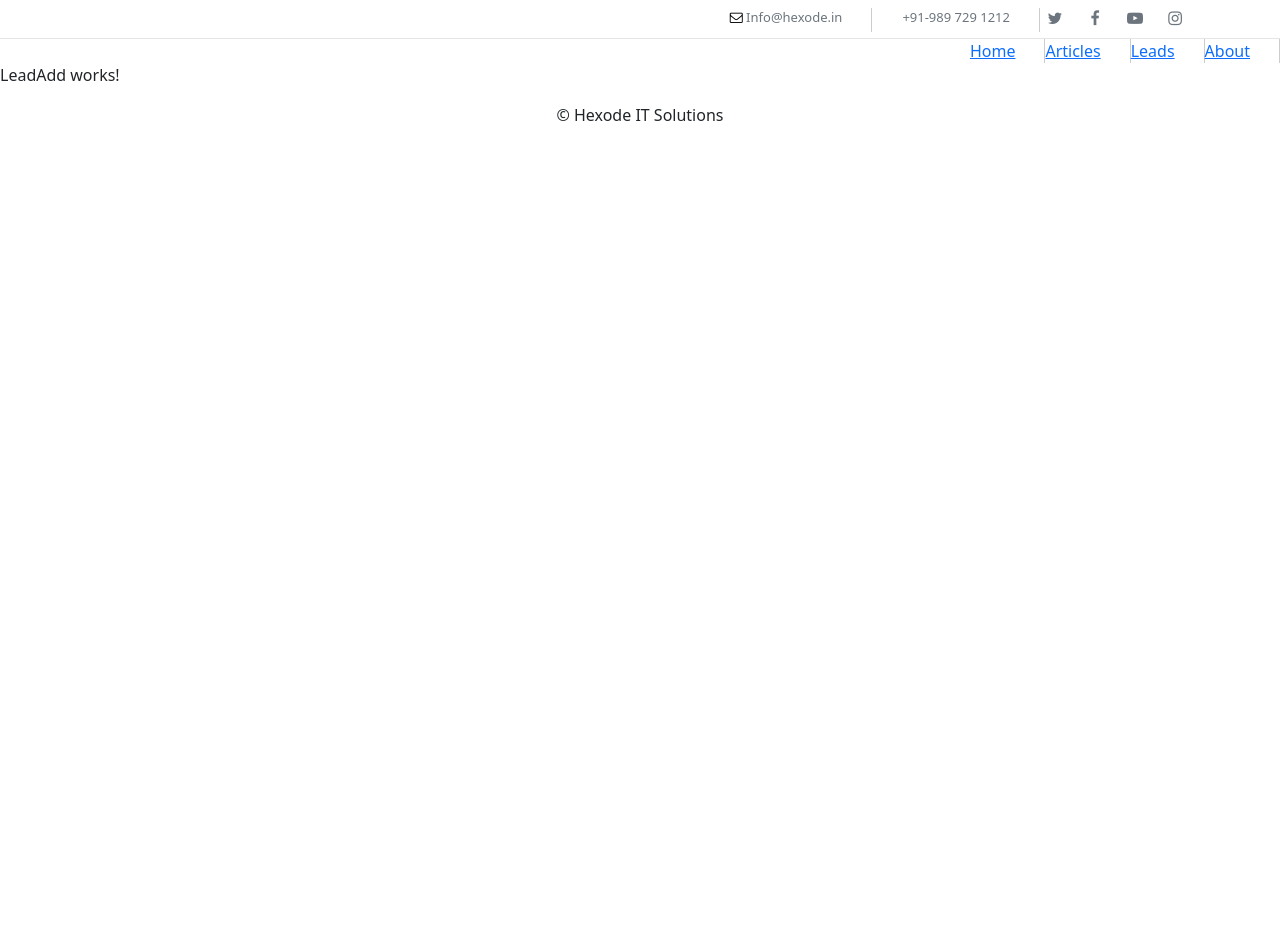
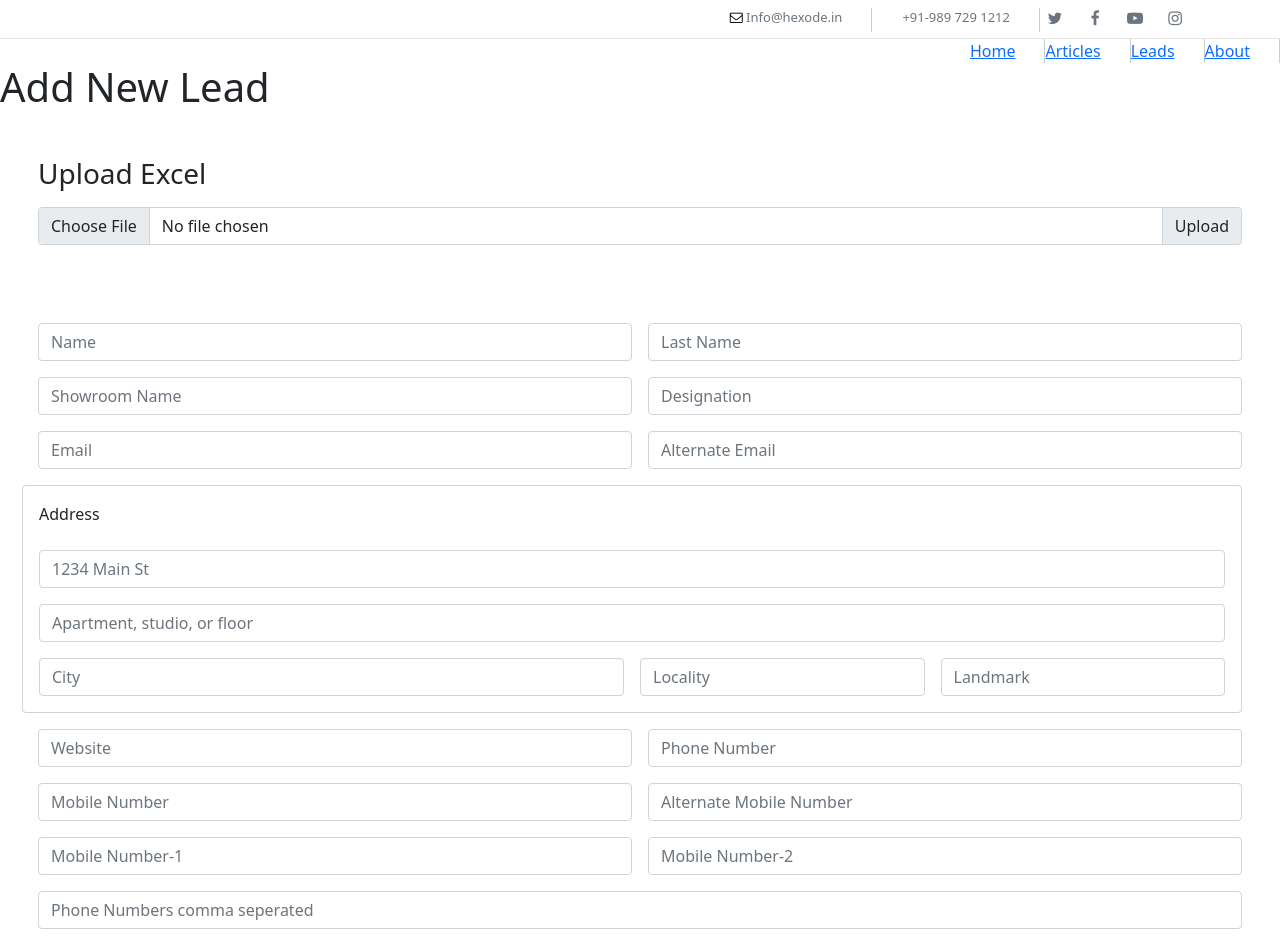
Before and after one commit to infohexode/hexode, an Angular app: page /addleads in a window 1280 px wide. Shown: the top 943 px of the page. Before the commit the page ends 800 px from the top, so only its background shows below. Built offline with nearby package versions, Linux system fonts and the light colour scheme.

Commit message:
Excel file uploading successfully and tested

```diff
--- a/src/app/LeadAdd/LeadAdd.component.css
+++ b/src/app/LeadAdd/LeadAdd.component.css
@@ -0,0 +1,4 @@
+.addr{
+    border:1px solid #ced4da;
+    border-radius: 0.25rem;
+}
--- a/src/app/LeadAdd/LeadAdd.component.html
+++ b/src/app/LeadAdd/LeadAdd.component.html
@@ -1,3 +1,223 @@
-<p>
-  LeadAdd works!
-</p>
+<h1>Add New Lead</h1>
+<form class="row m g-3" [formGroup]="uploadForm" (ngSubmit)="uploadfile()">
+  <div class="mb-3">
+    <h3><label for="formFile" class="form-label">Upload Excel</label></h3>
+    <div class="input-group mb-3">
+      <input
+        type="file"
+        name="xlsxFile"
+        class="form-control"
+        (change)="onFileSelect($event)"
+        id="inputGroupFile02"
+      />
+      <button class="input-group-text" type="submit">Upload</button>
+    </div>
+  </div>
+</form>
+<form class="row m g-3" [formGroup]="formGroup" (ngSubmit)="registerProcess()">
+  <div class="col-md-6">
+    <input
+      type="text"
+      class="form-control"
+      formControlName="Name"
+      id="Name"
+      placeholder="Name"
+    />
+  </div>
+  <div class="col-md-6">
+    <input
+      type="text"
+      class="form-control"
+      formControlName="LastName"
+      id="LastName"
+      placeholder="Last Name"
+    />
+  </div>
+  <div class="col-md-6">
+    <input
+      type="text"
+      class="form-control"
+      formControlName="ShowroomName"
+      id="ShowroomName"
+      placeholder="Showroom Name"
+    />
+  </div>
+
+  <div class="col-md-6">
+    <input
+      type="text"
+      class="form-control"
+      formControlName="designation"
+      id="designation"
+      placeholder="Designation"
+    />
+  </div>
+
+  <div class="col-md-6">
+    <input
+      type="text"
+      class="form-control"
+      formControlName="email1"
+      id="email1"
+      placeholder="Email"
+    />
+  </div>
+
+  <div class="col-md-6">
+    <input
+      type="text"
+      class="form-control"
+      formControlName="email2"
+      id="email2"
+      placeholder="Alternate Email"
+    />
+  </div>
+  <div class="addr row g-3">
+    <label for="address" class="form-label">Address</label>
+    <div class="col-12">
+      <input
+        type="text"
+        class="form-control"
+        formControlName="add1"
+        id="add1"
+        placeholder="1234 Main St"
+      />
+    </div>
+    <div class="col-12">
+      <input
+        type="text"
+        class="form-control"
+        formControlName="add2"
+        id="add2"
+        placeholder="Apartment, studio, or floor"
+      />
+    </div>
+    <div class="col-md-6">
+      <input
+        type="text"
+        class="form-control"
+        formControlName="city"
+        id="city"
+        placeholder="City"
+      />
+    </div>
+
+    <div class="col-md-3">
+      <input
+        type="text"
+        class="form-control"
+        formControlName="locality"
+        id="locality"
+        placeholder="Locality"
+      />
+    </div>
+    <div class="col-md-3">
+      <input
+        type="text"
+        class="form-control"
+        formControlName="landmark"
+        id="landmark"
+        placeholder="Landmark"
+      />
+    </div>
+    <div></div>
+  </div>
+  <div class="col-md-6">
+    <input
+      type="text"
+      class="form-control"
+      formControlName="website"
+      id="website"
+      placeholder="Website"
+    />
+  </div>
+  <div class="col-md-6">
+    <input
+      type="number"
+      class="form-control"
+      formControlName="PhoneNumber"
+      id="PhoneNumber"
+      placeholder="Phone Number"
+    />
+  </div>
+  <div class="col-md-6">
+    <input
+      type="number"
+      class="form-control"
+      formControlName="MobileNumber"
+      id="MobileNumber"
+      placeholder="Mobile Number"
+    />
+  </div>
+
+  <div class="col-md-6">
+    <input
+      type="number"
+      class="form-control"
+      formControlName="AlternateMobileNumber"
+      id="AlternateMobileNumber"
+      placeholder="Alternate Mobile Number"
+    />
+  </div>
+  <div class="col-md-6">
+    <input
+      type="number"
+      class="form-control"
+      formControlName="Mobile1"
+      id="Mobile1"
+      placeholder="Mobile Number-1"
+    />
+  </div>
+  <div class="col-md-6">
+    <input
+      type="number"
+      class="form-control"
+      formControlName="mobile2"
+      id="mobile2"
+      placeholder="Mobile Number-2"
+    />
+  </div>
+
+  <div class="col-md-12">
+    <input
+      type="text"
+      class="form-control"
+      formControlName="pns_no"
+      id="pns_no"
+      placeholder="Phone Numbers comma seperated"
+    />
+  </div>
+  <div class="col-12">
+    <input
+      type="text"
+      class="form-control"
+      formControlName="contact_address"
+      id="contact_address"
+      placeholder="Contact Address"
+    />
+  </div>
+
+  <div class="col-12">
+    <textarea
+      type="text"
+      class="form-control"
+      formControlName="ShortSummary"
+      id="ShortSummary"
+      placeholder="Short Summary"
+    ></textarea>
+  </div>
+
+  <div class="col-12">
+    <textarea
+      type="text"
+      class="form-control"
+      formControlName="Summary"
+      id="Summary"
+      placeholder="Summary"
+    ></textarea>
+  </div>
+
+  <div class="col-12">
+    <button type="submit" class="btn btn-primary">Sign in</button>
+  </div>
+</form>
--- a/src/app/LeadAdd/LeadAdd.component.ts
+++ b/src/app/LeadAdd/LeadAdd.component.ts
@@ -1,15 +1,91 @@
 import { Component, OnInit } from '@angular/core';
+import { ActivatedRoute, Router } from '@angular/router';
+import {
+  FormBuilder,
+  FormControl,
+  FormGroup,
+  Validators,
+} from '@angular/forms';
+
+import { LeadService } from '../lead.service';
 
 @Component({
   selector: 'app-LeadAdd',
   templateUrl: './LeadAdd.component.html',
-  styleUrls: ['./LeadAdd.component.css']
+  styleUrls: ['./LeadAdd.component.css'],
 })
 export class LeadAddComponent implements OnInit {
+  formGroup!: FormGroup;
+  uploadForm!: FormGroup;
 
-  constructor() { }
+  constructor(
+    private leadService: LeadService,
+    private formBuilder: FormBuilder,
+     private router: Router,
+     private activatedRoute: ActivatedRoute
+  ) {}
 
   ngOnInit() {
+    this.formGroup = new FormGroup({
+      Name: new FormControl('', [Validators.required]),
+      LastName: new FormControl('', [Validators.required]),
+      ShowroomName: new FormControl('', [Validators.required]),
+      designation: new FormControl('', [Validators.required]),
+      email1: new FormControl('', [Validators.required]),
+      email2: new FormControl('', [Validators.required]),
+      add1: new FormControl('', [Validators.required]),
+      add2: new FormControl('', [Validators.required]),
+      city: new FormControl('', [Validators.required]),
+      locality: new FormControl('', [Validators.required]),
+      landmark: new FormControl('', [Validators.required]),
+      website: new FormControl('', [Validators.required]),
+      PhoneNumber: new FormControl('', [Validators.required]),
+      MobileNumber: new FormControl('', [Validators.required]),
+      AlternateMobileNumber: new FormControl('', [Validators.required]),
+      Mobile1: new FormControl('', [Validators.required]),
+      mobile2: new FormControl('', [Validators.required]),
+      pns_no: new FormControl('', [Validators.required]),
+      contact_address: new FormControl('', [Validators.required]),
+      ShortSummary: new FormControl('', [Validators.required]),
+      Summary: new FormControl('', [Validators.required]),
+    });
+    this.uploadForm = this.formBuilder.group({
+      xlsxFile: [''],
+    });
   }
 
+  registerProcess() {
+    console.log(this.formGroup.value);
+    this.leadService.register(this.formGroup.value).subscribe((result) => {
+      console.log(result.success);
+      // if(result.success){
+      //   this.router.navigate['/login']
+      // }
+      // else{
+      //   alert("error in sign up")
+      // }
+    });
+  }
+
+  onFileSelect(event: any) {
+    if (event.target.files.length > 0) {
+      const file = event.target.files[0];
+      this.uploadForm.get('xlsxFile')?.setValue(file);
+    }
+  }
+
+  uploadfile() {
+    const formData = new FormData();
+    formData.append('xlsxFile', this.uploadForm.get('xlsxFile')?.value);
+
+    this.leadService.upload(formData).subscribe((result) => {
+      console.log(result.success);
+       if(result.data){
+        alert("success");
+       }
+       else{
+         alert(result);
+      }
+    });
+  }
 }
--- a/src/app/lead.service.ts
+++ b/src/app/lead.service.ts
@@ -14,7 +14,17 @@ export class LeadService {
     return myResponse;
   }
   public getLead(id: string) {
-    let myResponse = this.http.get<any>('http://localhost:3002/leads/getLead/' + id);
+    let myResponse = this.http.get<any>(
+      'http://localhost:3002/leads/getLead/' + id
+    );
     return myResponse;
   }
+
+  register(data: any): Observable<any> {
+    return this.http.post(`http://localhost:3002/leads/add`, data);
+  }
+
+  upload(data: any): Observable<any> {
+    return this.http.post<any>(`http://localhost:3002/leads/upload`, data);
+  }
 }
--- a/src/app/leads/leads.component.css
+++ b/src/app/leads/leads.component.css
@@ -1,23 +1,3 @@
-.card {
-    border: 1px solid rgba(0, 0, 0, 0.125);
-    border-radius: 4px;
-    margin-top: 15px;
-  }
-
-  .card-body {
-    display: flex;
-    padding: 15px;
-  }
-
-  h3 {
-    font-size: 32px;
-  }
-
-  img {
-    max-height: 200px;
-  }
-
-  .continue-reading {
-    font-style: italic;
-    color: gray;
-  }
+.lead-add{
+   margin-bottom: 20px;
+}
--- a/src/app/leads/leads.component.html
+++ b/src/app/leads/leads.component.html
@@ -1,7 +1,9 @@
-<button routerLink="/addleads" class="btn btn-outline-dark">
-  Add New Lead
-</button>
-
+<div class="lead-add position-absolute end-0">
+  <button routerLink="../addleads" class="btn btn-outline-dark">
+    Add New Lead
+  </button>
+</div>
+<br><br>
 <table class="table m-t-30 table-striped table-bordered">
   <thead class="table-dark">
     <tr>
--- a/src/styles.css
+++ b/src/styles.css
@@ -11,5 +11,13 @@
 } */
 
 .m-t-30 {
-    margin-top: 30px;
+    margin-top: 30px !important;
   }
+
+.m-l-30{
+    margin-left: 30px !important;
+}
+
+.m{
+    margin:30px !important;
+}
```
Also changed, not shown: src/app/app.module.ts (+6 -1 lines), 2 other files (tests, documents, lock files or other folders).
